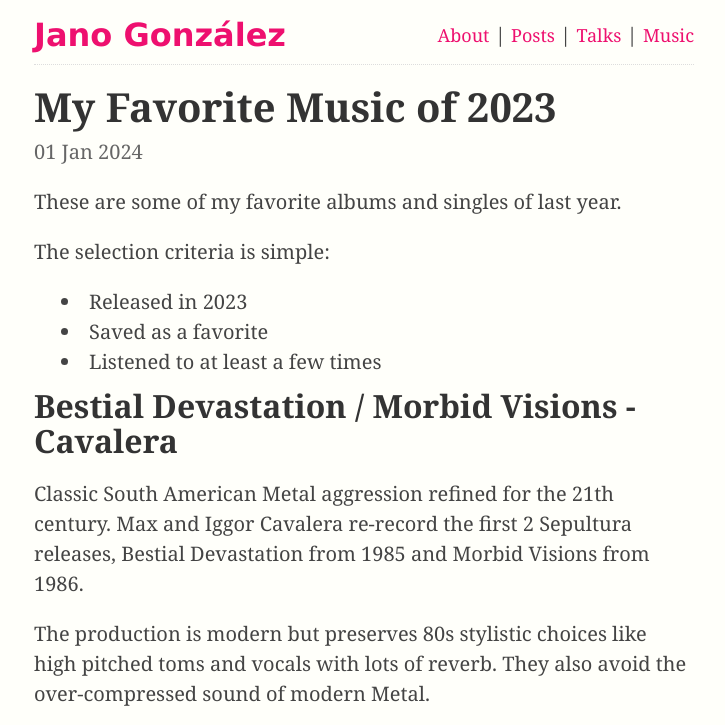
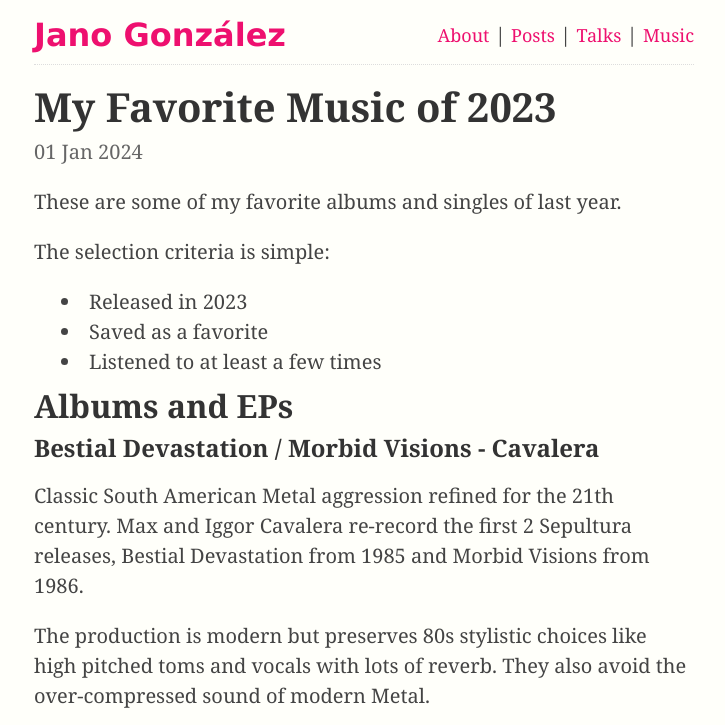
Before and after one commit to janogonzalez/janogonzalez.github.io, a Jekyll site: the page built from _posts/2024-01-01-my-favorite-music-of-2023.md, in a window 1280 px wide and 900 px high, cut to the strip 0-725 px from the top of the window. Shown: the whole strip, without its empty margins (276-1001 px from the left). Built offline with Jekyll 4.4.1, drawn with Linux system fonts in a browser that asks for light colours.

Commit message:
Add extra header to 2023 favorite music

```diff
--- a/_posts/2024-01-01-my-favorite-music-of-2023.md
+++ b/_posts/2024-01-01-my-favorite-music-of-2023.md
@@ -14,7 +14,9 @@
 - Saved as a favorite
 - Listened to at least a few times
 
-## Bestial Devastation / Morbid Visions - Cavalera
+## Albums and EPs
+
+### Bestial Devastation / Morbid Visions - Cavalera
 
 Classic South American Metal aggression refined for the 21th century. Max and
 Iggor Cavalera re-record the first 2 Sepultura releases, Bestial Devastation
@@ -28,7 +30,7 @@
 
 <iframe style="border-radius:12px" src="https://open.spotify.com/embed/album/2ZHqbNI33ZdAaw2i4Jdv1U?utm_source=generator" width="100%" height="152" frameBorder="0" allowfullscreen="" allow="autoplay; clipboard-write; encrypted-media; fullscreen; picture-in-picture" loading="lazy"></iframe>
 
-## Get Up - NewJeans
+### Get Up - NewJeans
 
 One of my first contacts with K-Pop. A short and sweet pop EP with catchy songs
 around the two minutes mark. You can find in it influences from Drum & Bass,
@@ -36,14 +38,14 @@
 
 <iframe style="border-radius:12px" src="https://open.spotify.com/embed/album/4N1fROq2oeyLGAlQ1C1j18?utm_source=generator" width="100%" height="152" frameBorder="0" allowfullscreen="" allow="autoplay; clipboard-write; encrypted-media; fullscreen; picture-in-picture" loading="lazy"></iframe>
 
-## PURGE - Godflesh
+### PURGE - Godflesh
 
 The pioneers of Industrial Metal are back with another solid album. Two people
 and a drum machine are enough to create a heavy and oppressive atmosphere.
 
 <iframe style="border-radius:12px" src="https://open.spotify.com/embed/album/1rKhS0lpFfiJofZmTBGRjJ?utm_source=generator" width="100%" height="152" frameBorder="0" allowfullscreen="" allow="autoplay; clipboard-write; encrypted-media; fullscreen; picture-in-picture" loading="lazy"></iframe>
 
-## Rarezas (En Vivo) - Los Tres
+### Rarezas (En Vivo) - Los Tres
 
 Los Tres is one of the fundamental Chilean bands of the 90s.
 
```
Also changed, not shown: other parts of _posts/2024-01-01-my-favorite-music-of-2023.md (+8 -6 lines).
